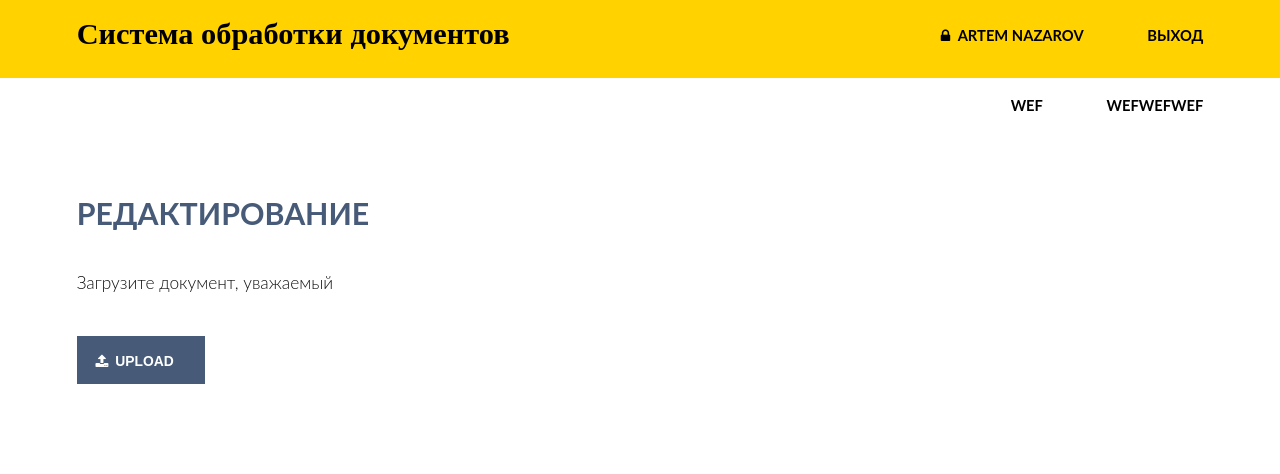
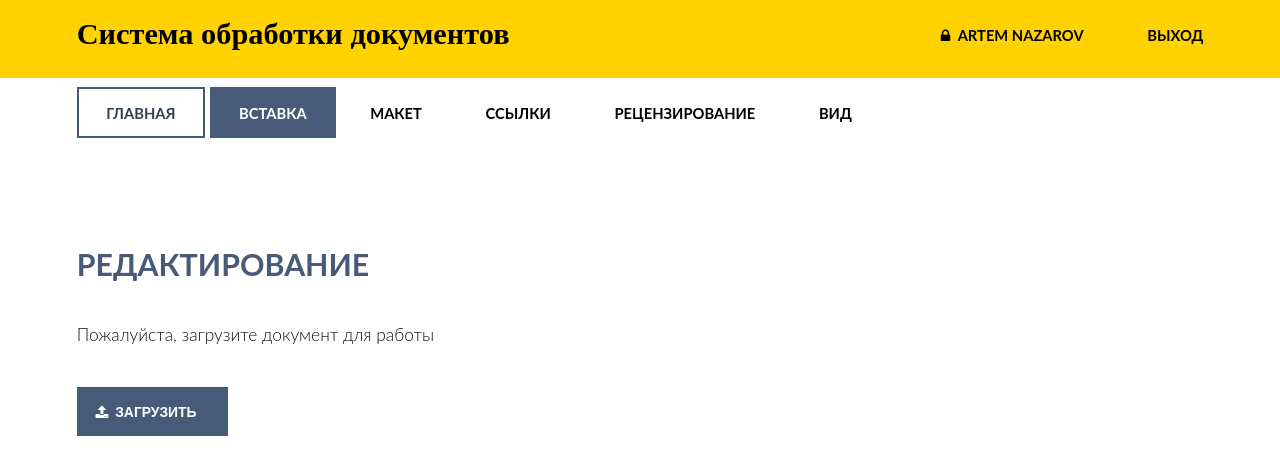
Before and after one commit to ArtemNazarov/TemplateDocumentation, a plain HTML site: page index.html in a window 1280 px wide. Drawn offline with Linux system fonts and the light colour scheme.

Commit message:
Changed index and css

```diff
--- a/assets/css/main.css
+++ b/assets/css/main.css
@@ -2757,6 +2757,26 @@
 		}
 
 	}
+
+/* Panel */
+.panel a {
+	-moz-transition: color 0.2s ease-in-out;
+	-webkit-transition: color 0.2s ease-in-out;
+	-ms-transition: color 0.2s ease-in-out;
+	transition: color 0.2s ease-in-out;
+	display: inline-block;
+	padding: 0 2em;
+	color: black;
+	text-decoration: none;
+	text-transform: uppercase;
+	font-weight: 700;
+	font-size: .85em;
+	left: 2em;
+}
+
+.panel a:hover {
+	color: rgba(107,107,107,0.80);
+}
 
 /* Menu */
 
--- a/index.html
+++ b/index.html
@@ -22,24 +22,34 @@
 						<a class="icon menu fa-lock" id="login">Artem Nazarov</a>
 						<a href="">Выход</a>
 					</nav>
-					<nav id="panel">
-						<a href="">wef</a>
-						<a href="">wefwefwef</a>
+
+				</div>
+			</header>
+
+			<nav id="elems"></nav>
+			<a href="#menu" class="navPanelToggle"><span class="fa fa-bars"></span></a>
+
+			<section>
+				<div class="inner">
+					<nav class="panel">
+						<a href="#" class="button alt" id="mainMenu">Главная</a>
+						<a href="#" class="button special " id="insertMenu">Вставка</a>
+						<a href="#" id="layoutMenu">Макет</a>
+						<a href="#" id="linkMenu">Ссылки</a>
+						<a href="#" id="reviewMenu">Рецензирование</a>
+						<a href="#" id="viewMenu"> Вид</a>
 					</nav>
 				</div>
-			</header>
-			<a href="#menu" class="navPanelToggle"><span class="fa fa-bars"></span></a>
+			</section>
 
-
-		<!-- One -->
 			<section id="one">
 				<div class="inner">
 					<header>
 						<h2>Редактирование</h2>
 					</header>
-					<p>Загрузите документ, уважаемый</p>
+					<p>Пожалуйста, загрузите документ для работы</p>
 					<ul class="actions">
-						<button class="special icon fa-upload">Upload</button>
+						<button class="special icon fa-upload">Загрузить</button>
 					</ul>
 				</div>
 			</section>
@@ -50,6 +60,7 @@
 			<script src="assets/js/jquery.min.js"></script>
 			<script src="assets/js/skel.min.js"></script>
 			<script src="assets/js/util.js"></script>
+			<script src="assets/js/navPanel.js"></script>
 			<script src="assets/js/main.js"></script>
 
 	</body>
```
Also changed, not shown: 1 other file.
